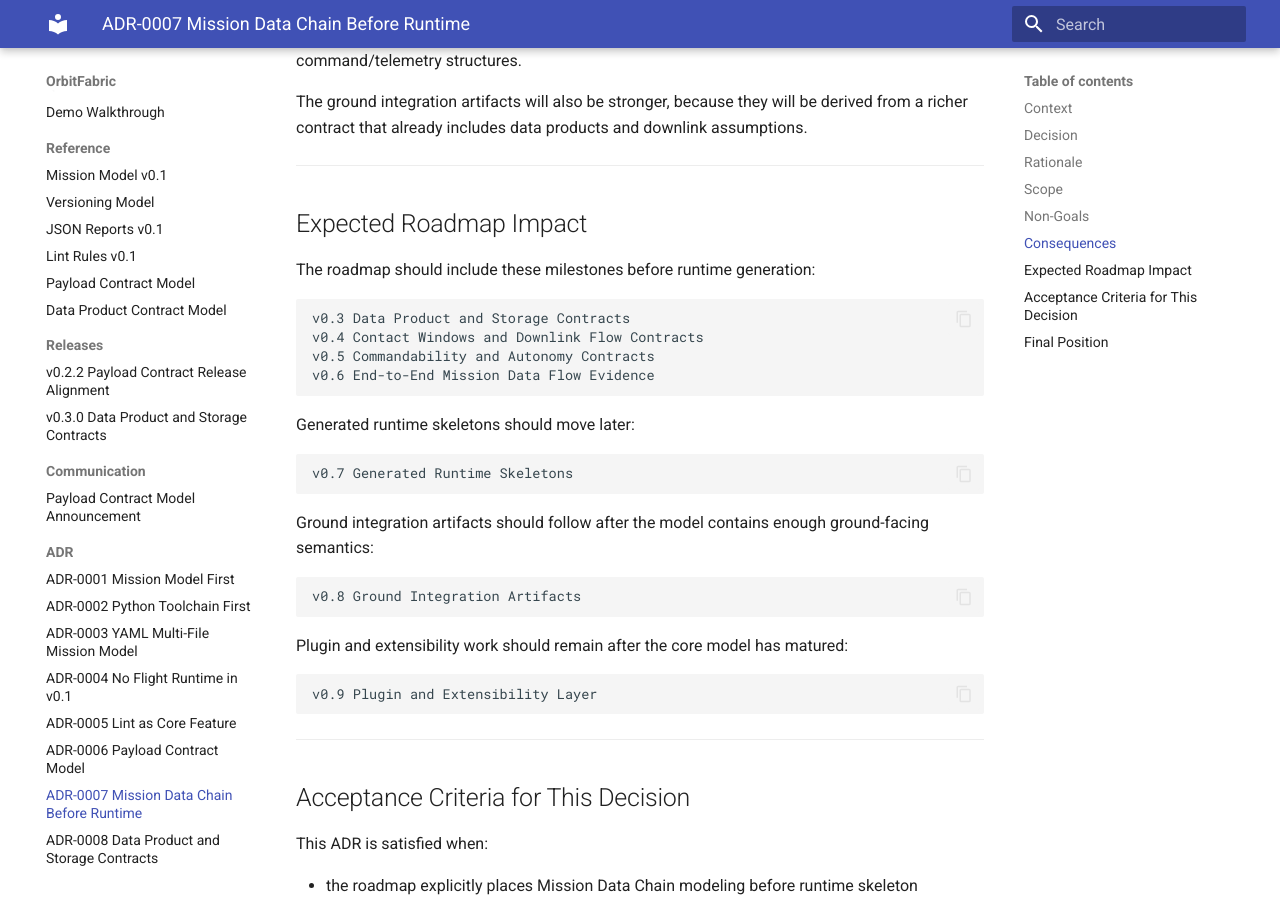
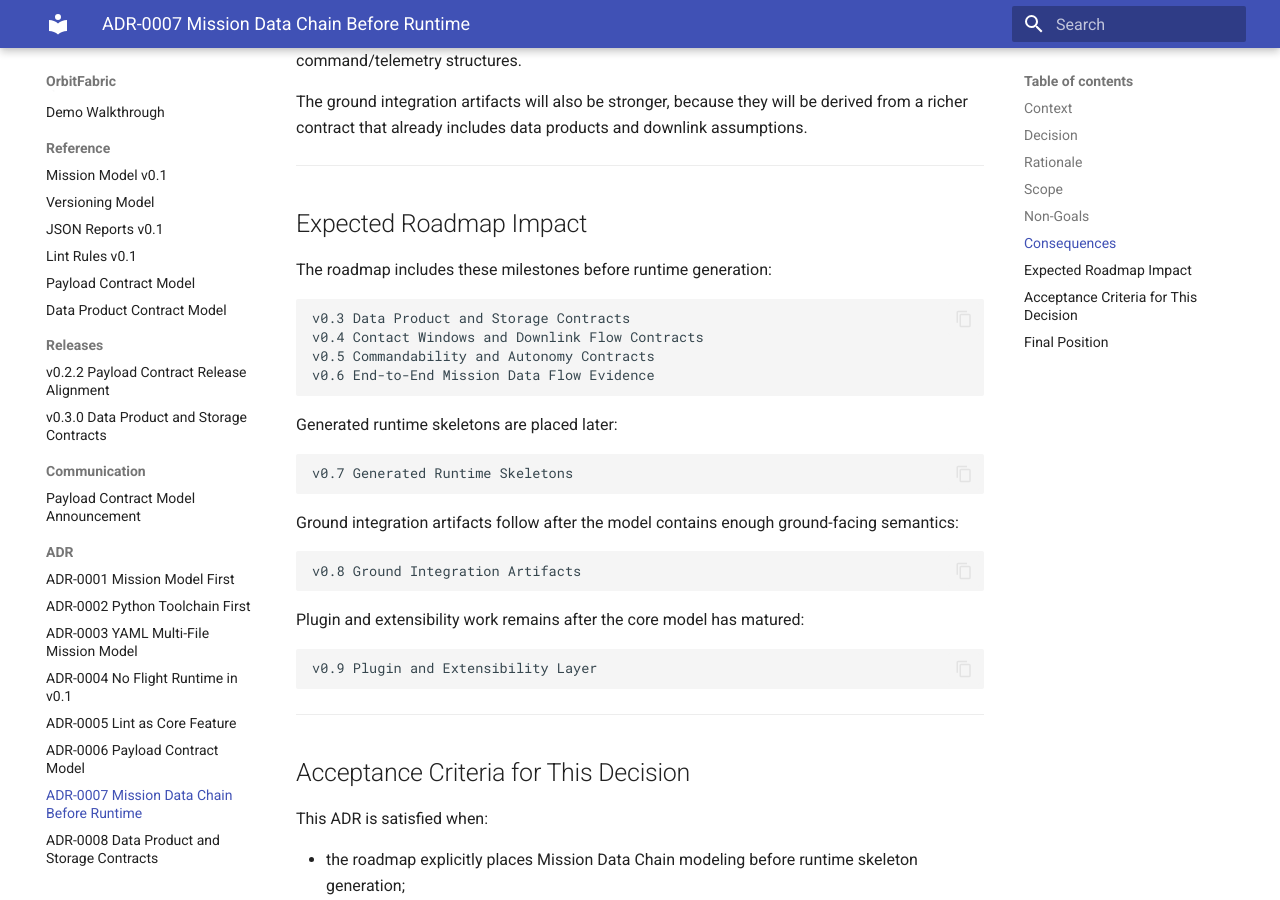
Before and after one commit to FAROTECH/orbitfabric, an MkDocs documentation site: the page built from docs/adr/ADR-0007-mission-data-chain-before-runtime.md, in a window 1280 px wide and 900 px high, scrolled down 4162 px. Built offline with MkDocs 1.6.1 and Material for MkDocs 9.7.7, drawn with Linux system fonts in a browser that asks for light colours; some of the changed text lies outside the part shown.

Commit message:
docs: mark mission data chain ADR accepted

````diff
--- a/docs/adr/ADR-0007-mission-data-chain-before-runtime.md
+++ b/docs/adr/ADR-0007-mission-data-chain-before-runtime.md
@@ -48,7 +48,7 @@ Commandability and Autonomy Contracts
 End-to-End Mission Data Flow Evidence
 ```
 
-Generated runtime skeletons will be deferred until after these concepts are clear enough to be represented in the Mission Data Contract.
+Generated runtime skeletons are deferred until after these concepts are clear enough to be represented in the Mission Data Contract.
 
 The intended chain is:
 
@@ -190,7 +190,7 @@ The ground integration artifacts will also be stronger, because they will be der
 
 ## Expected Roadmap Impact
 
-The roadmap should include these milestones before runtime generation:
+The roadmap includes these milestones before runtime generation:
 
 ```text
 v0.3 Data Product and Storage Contracts
@@ -199,19 +199,19 @@ v0.5 Commandability and Autonomy Contracts
 v0.6 End-to-End Mission Data Flow Evidence
 ```
 
-Generated runtime skeletons should move later:
+Generated runtime skeletons are placed later:
 
 ```text
 v0.7 Generated Runtime Skeletons
 ```
 
-Ground integration artifacts should follow after the model contains enough ground-facing semantics:
+Ground integration artifacts follow after the model contains enough ground-facing semantics:
 
 ```text
 v0.8 Ground Integration Artifacts
 ```
 
-Plugin and extensibility work should remain after the core model has matured:
+Plugin and extensibility work remains after the core model has matured:
 
 ```text
 v0.9 Plugin and Extensibility Layer
````
Also changed, not shown: other parts of docs/adr/ADR-0007-mission-data-chain-before-runtime.md (+2 -2 lines).
